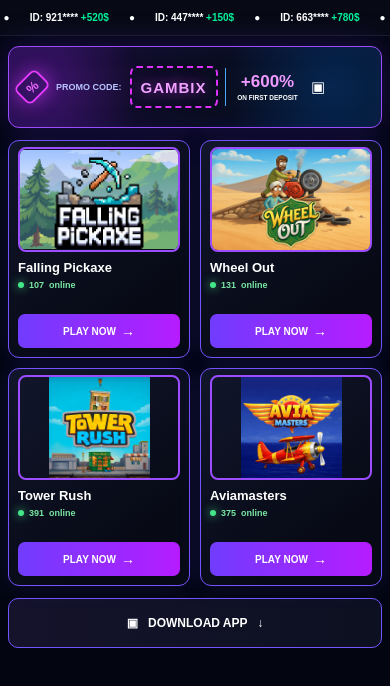
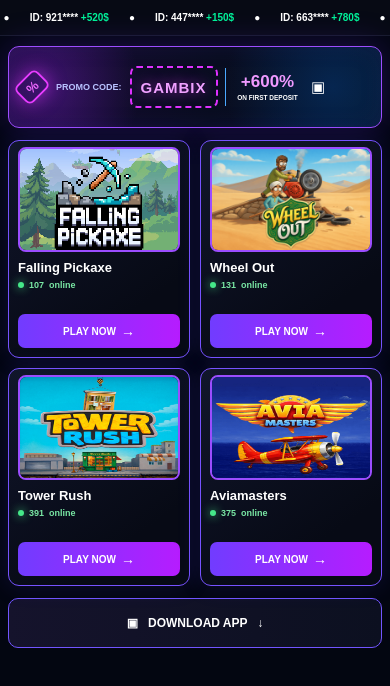
Before and after one commit to Alexjetx/full-landing-filipki, a plain HTML site: page index.html in a window 390 px wide. Drawn offline with Linux system fonts and the light colour scheme.

Commit message:
Update index.html

```diff
--- a/index.html
+++ b/index.html
@@ -6,15 +6,15 @@
 <title>Game Portal</title>
 <style>
 *{box-sizing:border-box}
-html,body{margin:0;background:#030611;color:#fff;font-family:Arial,Helvetica,sans-serif}
-body{min-height:0;overflow-x:hidden}
+html{margin:0;padding:0;background:#030611}body{margin:0;background:#030611;color:#fff;font-family:Arial,Helvetica,sans-serif}
+body{min-height:0;height:auto;overflow-x:hidden}
 
 .ticker{height:42px;background:#070a14;border-bottom:1px solid #171b2c;display:flex;align-items:center;overflow:hidden;white-space:nowrap}
 .ticker-track{display:flex;gap:30px;min-width:max-content;animation:scroll 25s linear infinite;font-size:14px;font-weight:800}
 .ticker-track b{color:#00f19a}
 @keyframes scroll{from{transform:translateX(0)}to{transform:translateX(-50%)}}
 
-.container{width:min(980px,100%);margin:auto;padding:22px 18px 30px;min-height:0}
+.container{width:min(980px,100%);margin:auto;padding:22px 18px 30px}
 
 /* PROMO STRIP */
 .promo{
@@ -66,7 +66,7 @@ body{min-height:0;overflow-x:hidden}
     width:100%;
     height:100%;
     display:block;
-    object-fit:contain;
+    object-fit:fill;
     object-position:center;
 }
 
@@ -91,7 +91,7 @@ body{min-height:0;overflow-x:hidden}
 /* MOBILE */
 @media(max-width:680px){
   .ticker{height:36px}.ticker-track{font-size:10px;gap:20px}
-  .container{padding:10px 8px 20px}
+  .container{padding:10px 8px 8px;min-height:0;height:auto}
 
   .promo{min-height:82px;padding:9px 8px;margin-bottom:12px;border-radius:11px}
   .ticket{flex-basis:30px;width:30px;height:24px;border-width:2px;border-radius:6px;font-size:13px}
```
